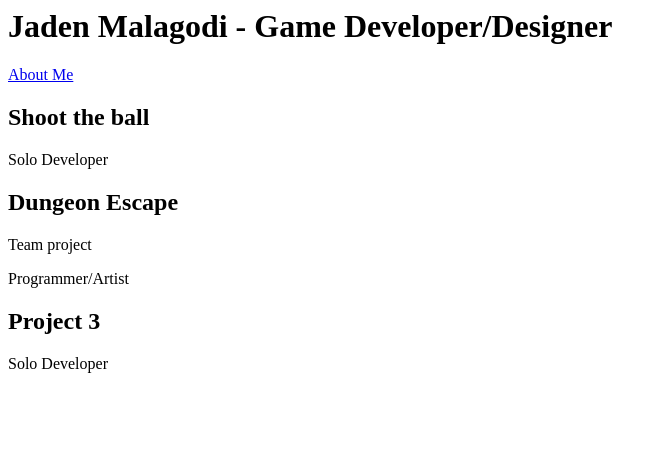
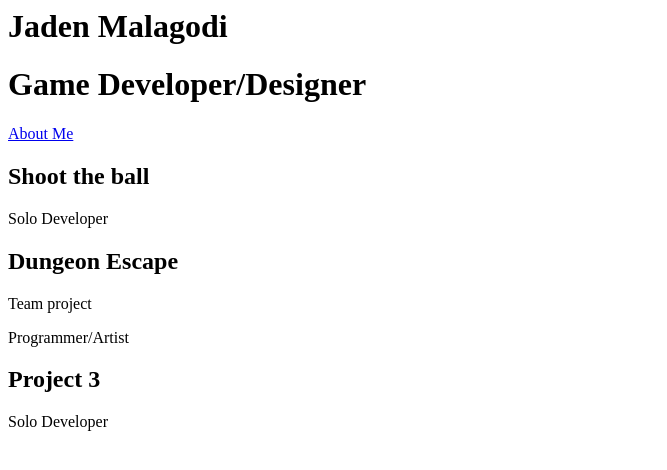
Before and after one commit to jmalagodi/portfolio-test, a plain HTML site: page index.html in a window 1280 px wide. Shown: the whole page, without its empty margins (0-667 px from the left). Drawn offline with Linux system fonts and the light colour scheme.

Commit message:
Update index.html

```diff
--- a/index.html
+++ b/index.html
@@ -8,7 +8,8 @@
 
 	<body>
 
- 		<h1>Jaden Malagodi - Game Developer/Designer</h1>
+ 		<h1>Jaden Malagodi</h1>
+		<h1>Game Developer/Designer</h1>
 
 		<p><a href="AboutMe.html">About Me</a></p>
 
```
